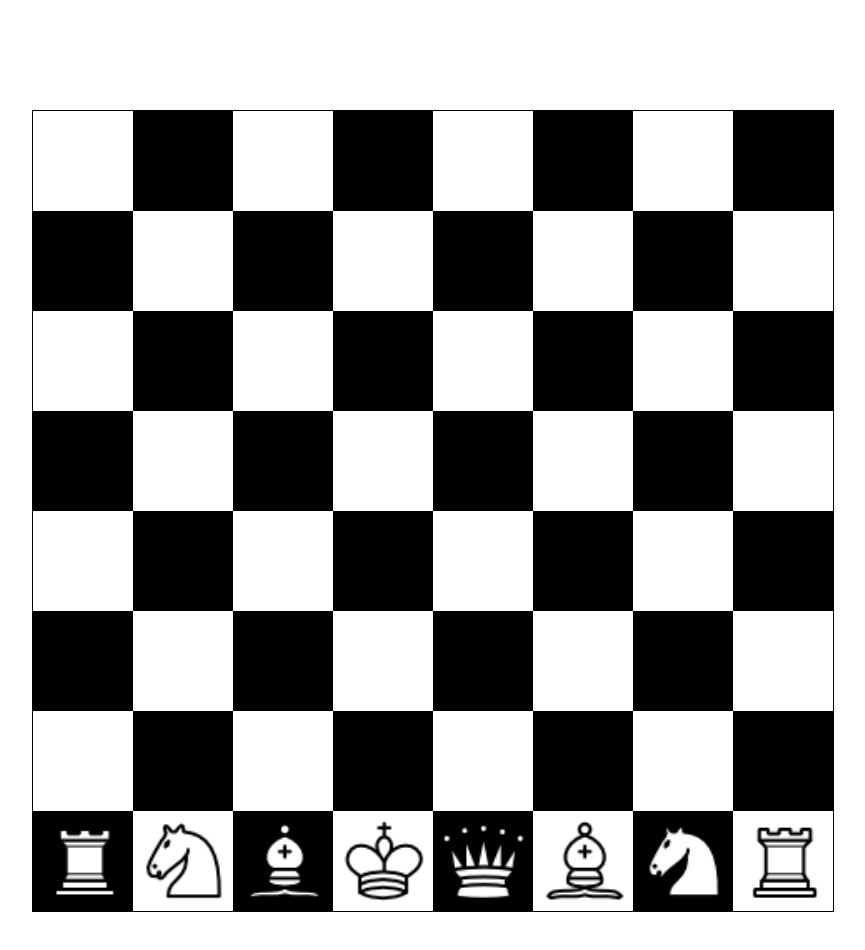
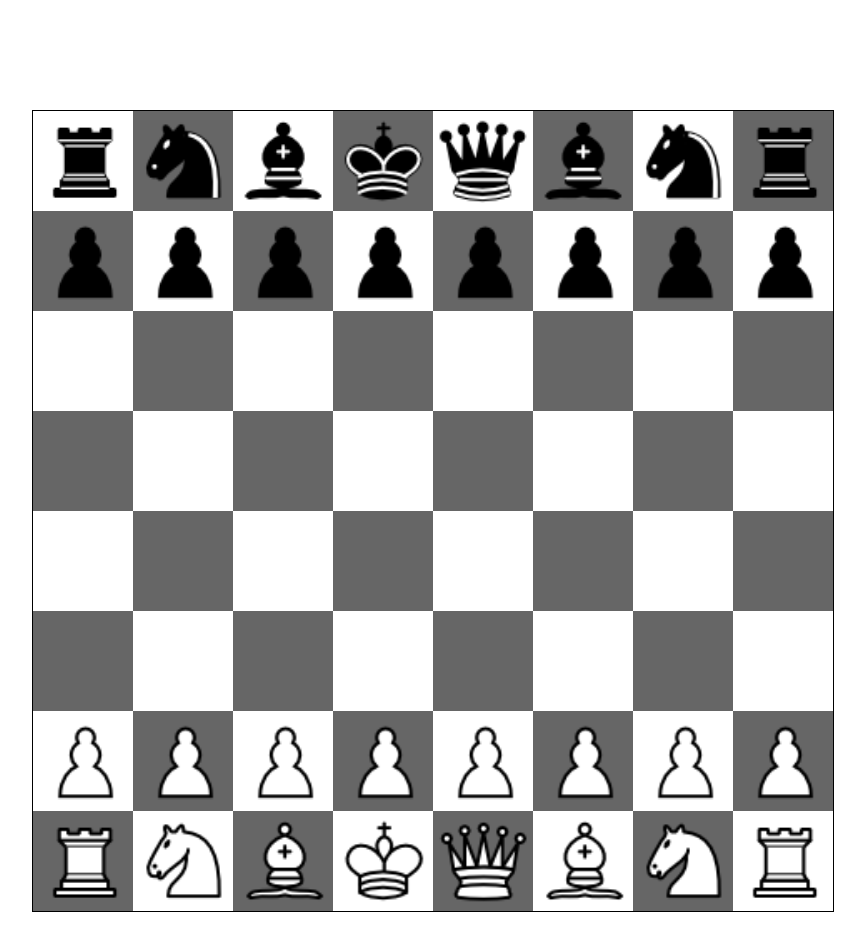
Before and after one commit to Bybianca628/Chess-Site, a plain HTML site: page index.html in a window 1280 px wide. Shown: the whole page, without its empty margins (86-951 px from the left). Drawn offline with Linux system fonts and the light colour scheme.

Commit message:
all pieces are in place

```diff
--- a/index.html
+++ b/index.html
@@ -6,14 +6,14 @@
   </head>
   <body>
     <div class="grid-container">
-      <div class="a8"></div><div class="b8"></div><div class="c8"></div><div class="d8"></div><div class="e8"></div><div class="f8"></div><div class="g8"></div><div class="h8"></div>
-      <div class="a7"></div><div class="b7"></div><div class="c7"></div><div class="d7"></div><div class="e7"></div><div class="f7"></div><div class="g7"></div><div class="h7"></div>
+      <div class="a8"><img src="contents/images/rP.png" alt="black rook" class="full" id="bkr"/></div><div class="b8"><img src="contents/images/nP.png" alt="black knight" class="full" id="bkn"/></div><div class="c8"><img src="contents/images/bP.png" alt="black bishop" class="full" id="blb"/></div><div class="d8"><img src="contents/images/kP.png" alt="black king" class="full" id="bk"/></div><div class="e8"><img src="contents/images/qP.png" alt="black queen" class="full" id="bq"/></div><div class="f8"><img src="contents/images/bP.png" alt="black bishop" class="full" id="bdb"/></div><div class="g8"><img src="contents/images/nP.png" alt="black knight" class="full" id="bqn"/></div><div class="h8"><img src="contents/images/rP.png" alt="black rook" class="full" id="bqr"/></div>
+      <div class="a7"><img src="contents/images/pP.png" alt="black pawn" class="full" id="bap"/></div><div class="b7"><img src="contents/images/pP.png" alt="black pawn" class="full" id="bbp"/></div><div class="c7"><img src="contents/images/pP.png" alt="black pawn" class="full" id="bcp"/></div><div class="d7"><img src="contents/images/pP.png" alt="black pawn" class="full" id="bdp"/></div><div class="e7"><img src="contents/images/pP.png" alt="black pawn" class="full" id="bep"/></div><div class="f7"><img src="contents/images/pP.png" alt="black pawn" class="full" id="bfp"/></div><div class="g7"><img src="contents/images/pP.png" alt="black pawn" class="full" id="bgp"/></div><div class="h7"><img src="contents/images/pP.png" alt="black pawn" class="full" id="bhp"/></div>
       <div class="a6"></div><div class="b6"></div><div class="c6"></div><div class="d6"></div><div class="e6"></div><div class="f6"></div><div class="g6"></div><div class="h6"></div>
       <div class="a5"></div><div class="b5"></div><div class="c5"></div><div class="d5"></div><div class="e5"></div><div class="f5"></div><div class="g5"></div><div class="h5"></div>
       <div class="a4"></div><div class="b4"></div><div class="c4"></div><div class="d4"></div><div class="e4"></div><div class="f4"></div><div class="g4"></div><div class="h4"></div>
       <div class="a3"></div><div class="b3"></div><div class="c3"></div><div class="d3"></div><div class="e3"></div><div class="f3"></div><div class="g3"></div><div class="h3"></div>
-      <div class="a2"></div><div class="b2"></div><div class="c2"></div><div class="d2"></div><div class="e2"></div><div class="f2"></div><div class="g2"></div><div class="h2"></div>
-      <div class="a1"><img src="contents/images/rB.png" alt="white rook" class="full" /></div><div class="b1"><img src="contents/images/nB.png" alt="white knight" class="full"/></div><div class="c1"><img src="contents/images/bB.png" alt="white dark bishop" class="full"/></div><div class="d1"><img src="contents/images/kB.png" alt="white king" class="full"/></div><div class="e1"><img src="contents/images/qB.png" alt="white queen" class="full"/></div><div class="f1"><img src="contents/images/bB.png" alt="white light bishop" class="full"/></div><div class="g1"><img src="contents/images/nB.png" alt="white knight" class="full"/></div><div class="h1"><img src="contents/images/rB.png" alt="white rook" class="full"/></div>
+      <div class="a2"><img id="wap"src="contents/images/pB.png" alt="white pawn" class="full" /></div><div class="b2"><img id="wbp"src="contents/images/pB.png" alt="white pawn" class="full" /></div><div class="c2"><img id="wcp"src="contents/images/pB.png" alt="white pawn" class="full" /></div><div class="d2"><img id="wdp"src="contents/images/pB.png" alt="white pawn" class="full" /></div><div class="e2"><img id="wep"src="contents/images/pB.png" alt="white pawn" class="full" /></div><div class="f2"><img id="wfp"src="contents/images/pB.png" alt="white pawn" class="full" /></div><div class="g2"><img id="wgp"src="contents/images/pB.png" alt="white pawn" class="full" /></div><div class="h2"><img id="whp"src="contents/images/pB.png" alt="white pawn" class="full" /></div>
+      <div class="a1"><img id="wkr"src="contents/images/rB.png" alt="white rook" class="full" /></div><div class="b1"><img id="wkn" src="contents/images/nB.png" alt="white knight" class="full"/></div><div class="c1"><img id="wdb" src="contents/images/bB.png" alt="white bishop" class="full"/></div><div class="d1"><img id="wk" src="contents/images/kB.png" alt="white king" class="full"/></div><div class="e1"><img id="wq" src="contents/images/qB.png" alt="white queen" class="full"/></div><div class="f1"><img id="wlb" src="contents/images/bB.png" alt="white bishop" class="full"/></div><div class="g1"><img id="wqn" src="contents/images/nB.png" alt="white knight" class="full"/></div><div class="h1"><img id="wqr" src="contents/images/rB.png" alt="white rook" class="full"/></div>
     </div>
   </body>
 </html>
--- a/style.css
+++ b/style.css
@@ -1,5 +1,5 @@
 :root{
-    --color1: #000;
+    --color1: rgba(0,0,0,0.6);
     --color2: #fff;
 }
 .full {
```
